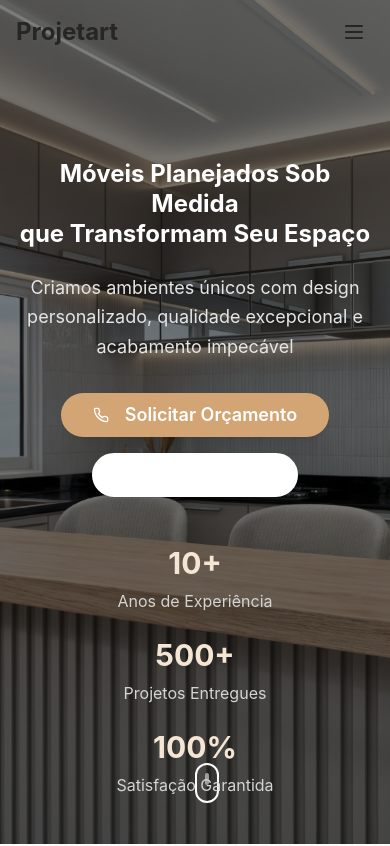
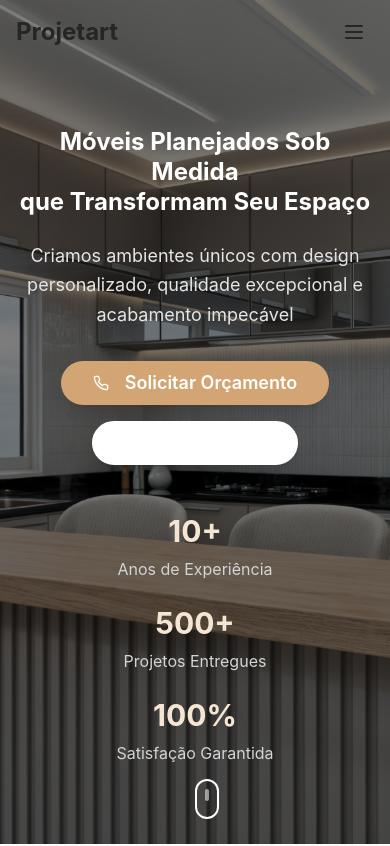
Before and after one commit to MATHEUS10010/projetart-web-design, a React (Vite) app: page / in a window 390 px wide. Shown: the top 846 px of the page. Built offline with nearby package versions, Linux system fonts and the light colour scheme.

Commit message:
Fix mobile layout
Adjust mobile layout to prevent overlapping elements.

```diff
--- a/src/components/Hero.tsx
+++ b/src/components/Hero.tsx
@@ -64,7 +64,8 @@ const Hero = () => {
           </Button>
         </div>
 
-        <div className="mt-12 grid grid-cols-1 md:grid-cols-3 gap-6 text-white">
+        {/* Stats section - Added mb-16 for mobile to prevent overlap with scroll indicator */}
+        <div className="mt-12 mb-16 md:mb-0 grid grid-cols-1 md:grid-cols-3 gap-6 text-white">
           <div className="text-center">
             <div className="text-3xl font-bold text-wood-light mb-2">10+</div>
             <div className="text-neutral-300">Anos de Experiência</div>
@@ -80,8 +81,8 @@ const Hero = () => {
         </div>
       </div>
 
-      {/* Scroll Indicator */}
-      <div className="absolute bottom-8 left-1/2 transform -translate-x-1/2 animate-bounce pointer-events-none">
+      {/* Scroll Indicator - Adjusted position for better mobile visibility */}
+      <div className="absolute bottom-4 md:bottom-8 left-1/2 transform -translate-x-1/2 animate-bounce pointer-events-none">
         <div className="w-6 h-10 border-2 border-white rounded-full flex justify-center">
           <div className="w-1 h-3 bg-white rounded-full mt-2 animate-pulse"></div>
         </div>
```
